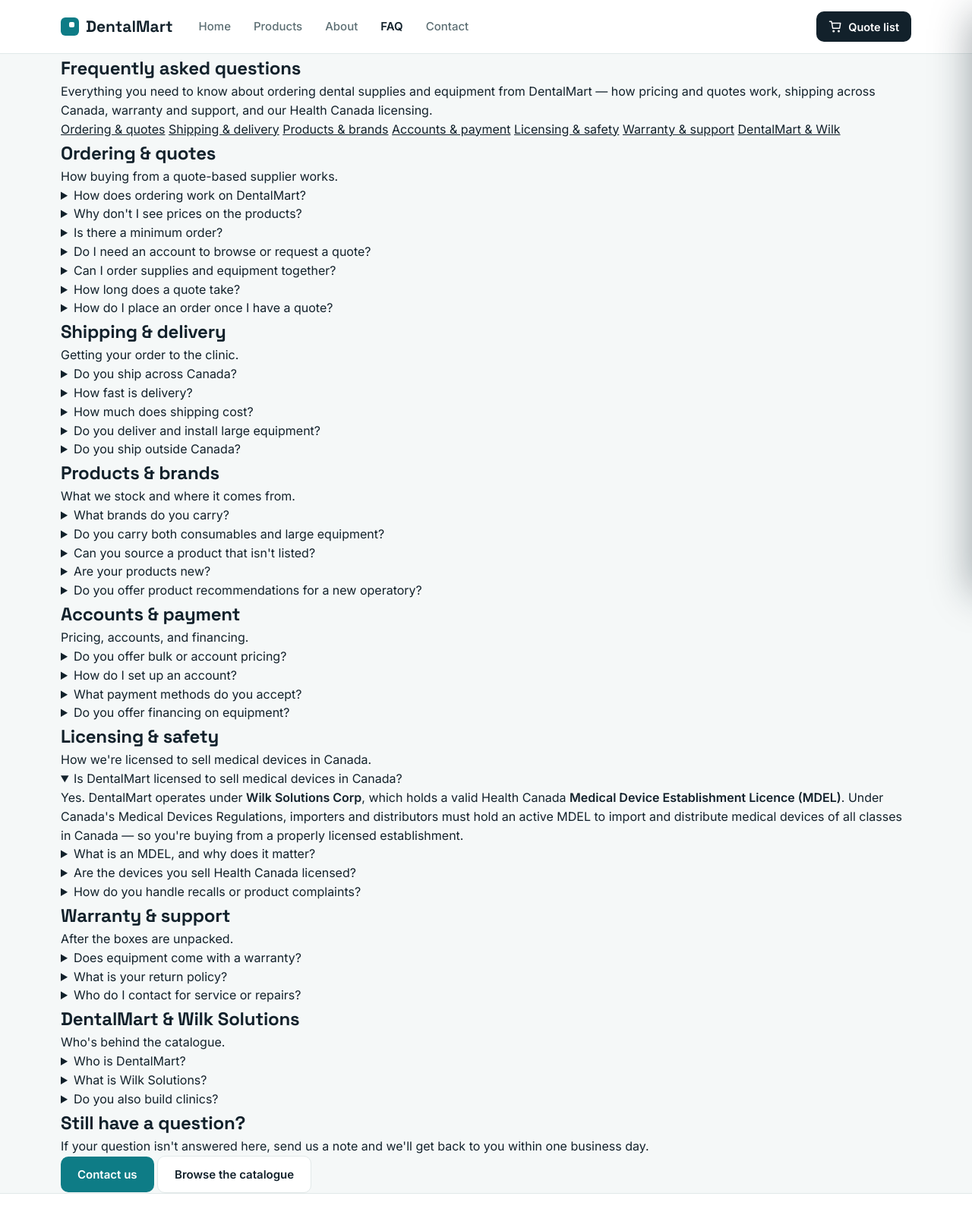
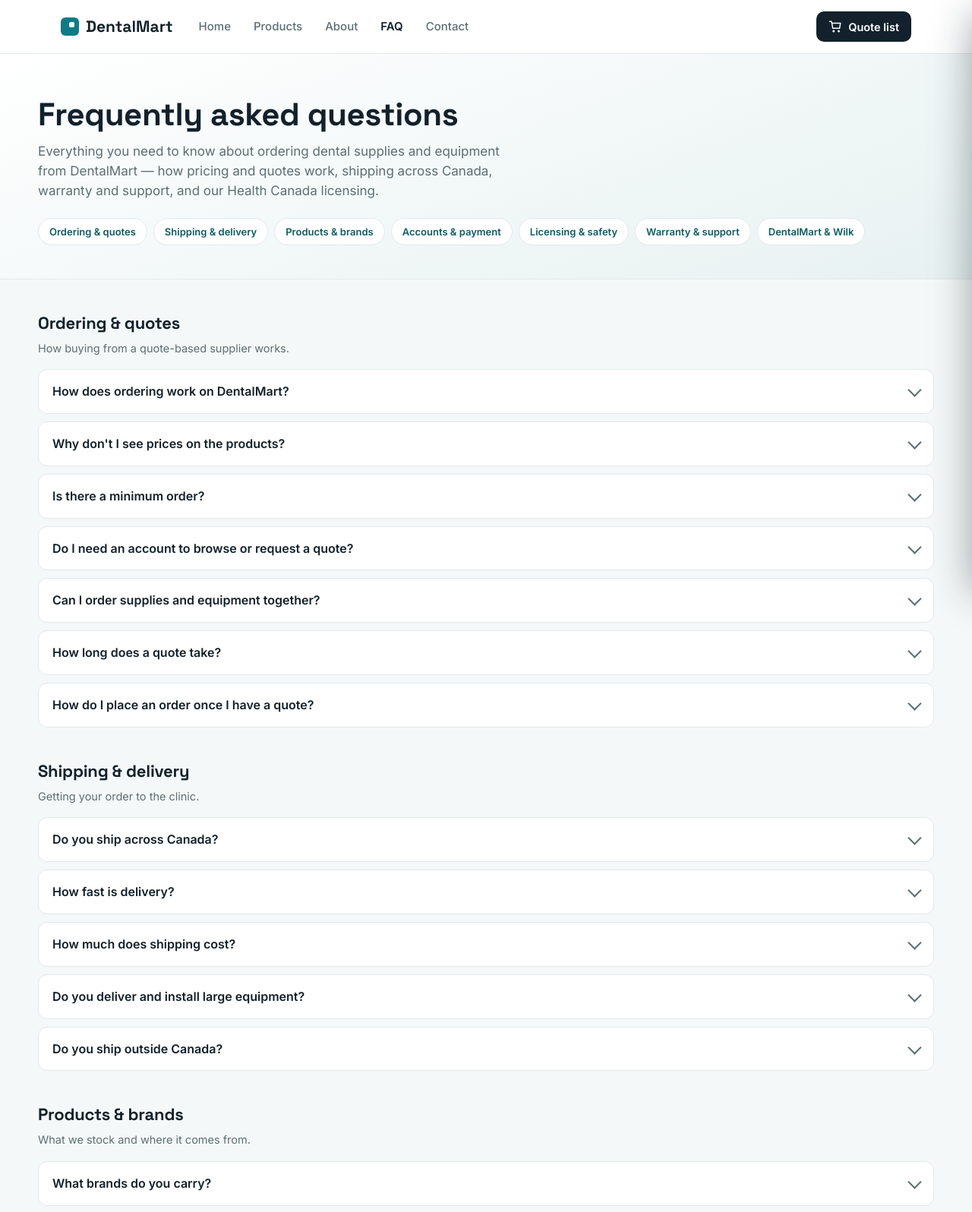
Before and after one commit to LucasHejmo/DENTALMART, a website: page faq.html in a window 1280 px wide. Shown: the top 1596 px of the page at 76% size. Drawn offline with Linux system fonts and the light colour scheme.

Commit message:
Add files via upload

```diff
--- a/assets/site.css
+++ b/assets/site.css
@@ -365,3 +365,46 @@ footer{border-top:1px solid var(--line);background:#fff;padding:30px 0}
 .sortwrap select:hover{border-color:var(--teal)}
 .sortwrap select:focus{outline:none;border-color:var(--teal);box-shadow:0 0 0 3px rgba(14,124,134,.14)}
 @media(max-width:520px){.toolbar-right{width:100%;justify-content:space-between}}
+
+/* ---------- home: why buy from us strip ---------- */
+.whybuy{background:#fff;border-top:1px solid var(--line);border-bottom:1px solid var(--line)}
+.whybuy-in{padding:clamp(38px,5vw,54px) 0}
+.whybuy .head{margin-bottom:26px}
+.whygrid{display:grid;grid-template-columns:repeat(4,1fr);gap:18px}
+@media(max-width:820px){.whygrid{grid-template-columns:repeat(2,1fr)}}
+@media(max-width:480px){.whygrid{grid-template-columns:1fr}}
+.why{background:var(--bg);border:1px solid var(--line);border-radius:16px;padding:22px}
+.why .ic{width:46px;height:46px;border-radius:12px;background:var(--wash);display:flex;align-items:center;justify-content:center;margin-bottom:14px}
+.why .ic svg{width:24px;height:24px;stroke:var(--teal);fill:none;stroke-width:1.7}
+.why h3{font-family:'Space Grotesk';font-size:16.5px;font-weight:600;color:var(--ink);margin-bottom:6px}
+.why p{font-size:14px;color:var(--muted);line-height:1.5}
+
+/* ---------- FAQ page ---------- */
+.faq-hero{border-bottom:1px solid var(--line);background:linear-gradient(160deg,#fff,var(--wash))}
+.faq-hero-in{padding:clamp(36px,5vw,58px) 0 clamp(30px,4vw,44px)}
+.faq-hero h1{font-size:clamp(28px,4vw,42px);font-weight:700;line-height:1.06;margin-bottom:12px}
+.faq-hero p{font-size:17px;color:var(--muted);max-width:60ch}
+.faq-jump{display:flex;flex-wrap:wrap;gap:8px;margin-top:22px}
+.faq-jump a{font-size:13px;font-weight:600;color:var(--teal-deep);background:#fff;border:1px solid var(--line);border-radius:100px;padding:7px 14px;text-decoration:none}
+.faq-jump a:hover{border-color:var(--teal)}
+.faq-wrap{padding:40px 0 20px}
+.faq-sec{margin-bottom:40px;scroll-margin-top:90px}
+.faq-sec h2{font-family:'Space Grotesk';font-size:22px;font-weight:700;color:var(--ink);margin-bottom:6px}
+.faq-sec .secsub{font-size:14.5px;color:var(--muted);margin-bottom:16px}
+.faq-item{border:1px solid var(--line);border-radius:12px;margin-bottom:10px;background:#fff;overflow:hidden}
+.faq-item summary{list-style:none;cursor:pointer;padding:16px 48px 16px 18px;font-family:'Inter';font-weight:600;font-size:16px;color:var(--ink);position:relative}
+.faq-item summary::-webkit-details-marker{display:none}
+.faq-item summary::after{content:"";position:absolute;right:18px;top:20px;width:11px;height:11px;border-right:2px solid var(--muted);border-bottom:2px solid var(--muted);transform:rotate(45deg);transition:.18s}
+.faq-item[open] summary::after{transform:rotate(-135deg);top:23px}
+.faq-item summary:hover{color:var(--teal)}
+.faq-item .ans{padding:0 18px 18px;font-size:15px;color:#31424a;line-height:1.62}
+.faq-item .ans p{margin-bottom:10px}
+.faq-item .ans p:last-child{margin-bottom:0}
+.faq-item .ans a{color:var(--teal);font-weight:600;text-decoration:none}
+.faq-item .ans a:hover{text-decoration:underline}
+.faq-item .ans ul{margin:6px 0 10px;padding-left:20px}
+.faq-item .ans li{margin-bottom:5px}
+.faq-cta{background:var(--wash);border:1px solid var(--line);border-radius:18px;padding:32px;text-align:center;margin:20px 0 60px}
+.faq-cta h2{font-family:'Space Grotesk';font-size:24px;font-weight:700;margin-bottom:8px}
+.faq-cta p{color:var(--muted);font-size:16px;margin-bottom:20px;max-width:52ch;margin-left:auto;margin-right:auto}
+.faq-cta .row{display:flex;gap:12px;justify-content:center;flex-wrap:wrap}
```
